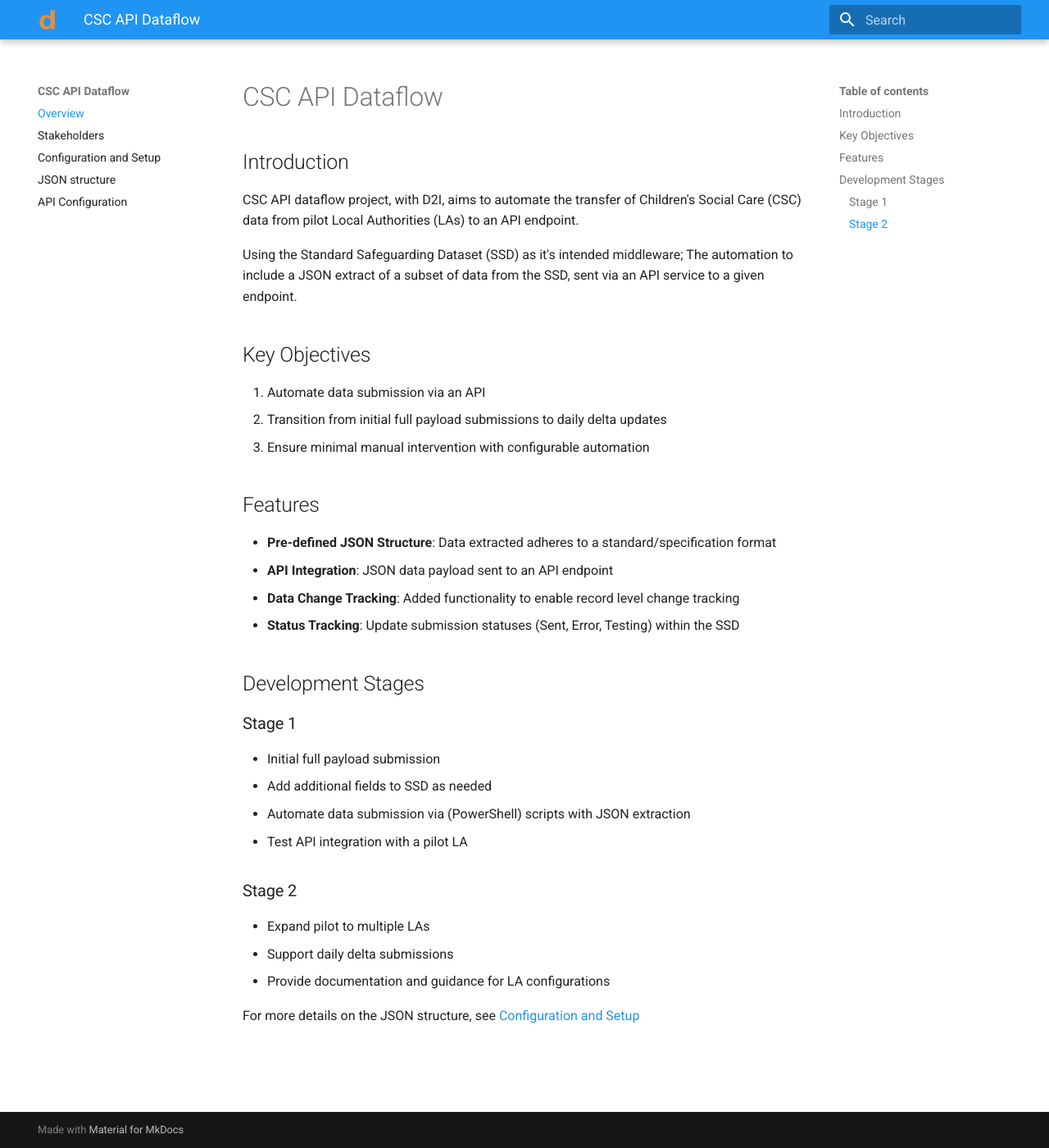
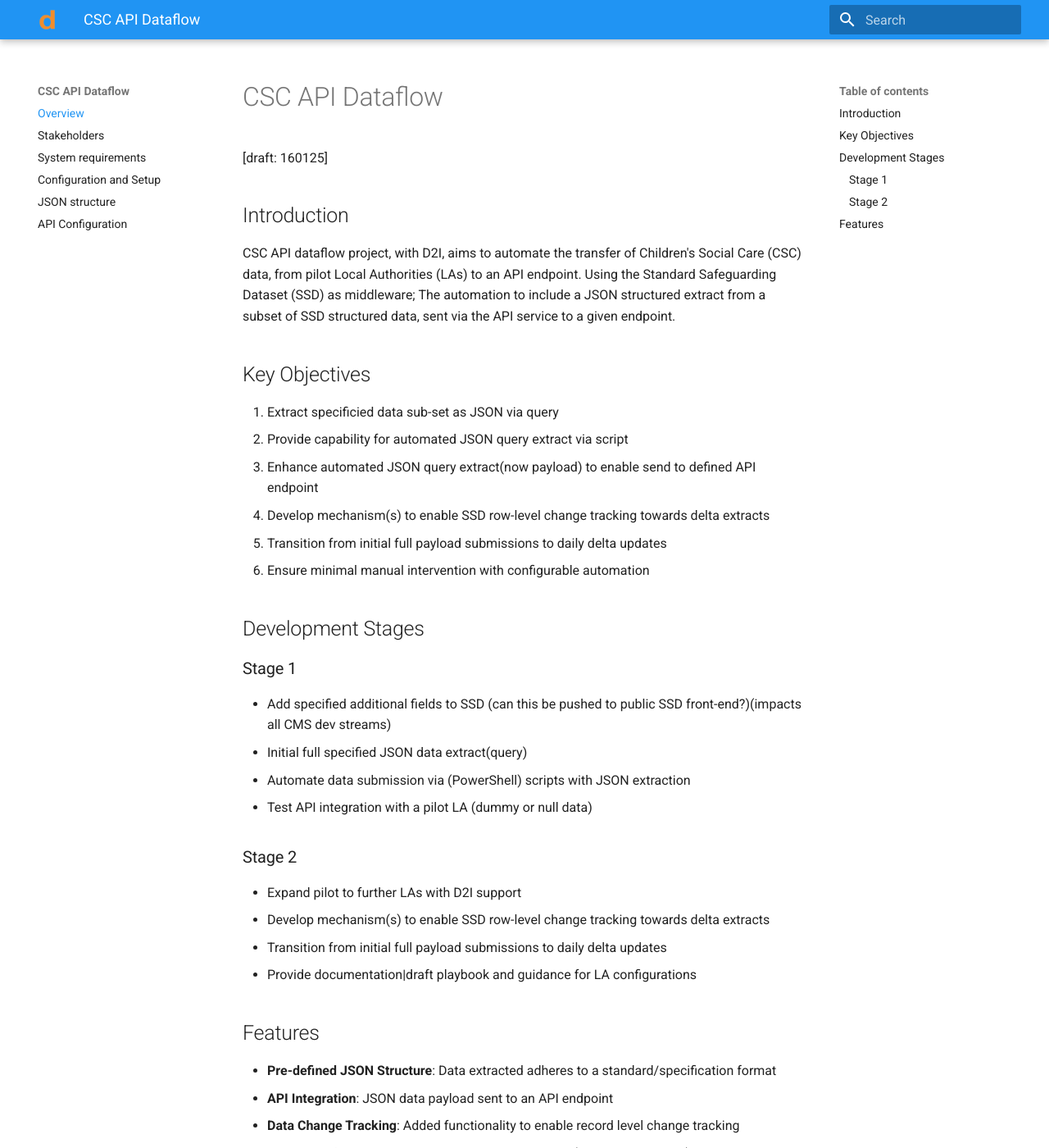
Before and after one commit to data-to-insight/dfe-csc-api-data-flows, an MkDocs documentation site: the page built from docs/index.md, in a window 1280 px wide and 1400 px high. Shown: the whole window at 82% size. Built offline with MkDocs 1.6.1 and Material for MkDocs 9.7.7, drawn with Linux system fonts in a browser that asks for light colours; some of the changed text lies outside the part shown.

Commit message:
text content updates

```diff
--- a/docs/index.md
+++ b/docs/index.md
@@ -1,31 +1,37 @@
 # CSC API Dataflow
+[draft: 160125]
 
 ## Introduction
-CSC API dataflow project, with D2I, aims to automate the transfer of Children's Social Care (CSC) data from pilot Local Authorities (LAs) to an API endpoint.
-
-Using the Standard Safeguarding Dataset (SSD) as it's intended middleware; The automation to include a JSON extract of a subset of data from the SSD, sent via an API service to a given endpoint.
+CSC API dataflow project, with D2I, aims to automate the transfer of Children's Social Care (CSC) data, from pilot Local Authorities (LAs) to an API endpoint.
+Using the Standard Safeguarding Dataset (SSD) as middleware; The automation to include a JSON structured extract from a subset of SSD structured data, sent via the API service to a given endpoint.
 
 ## Key Objectives
-1. Automate data submission via an API
-2. Transition from initial full payload submissions to daily delta updates
-3. Ensure minimal manual intervention with configurable automation
+1. Extract specificied data sub-set as JSON via query
+2. Provide capability for automated JSON query extract via script
+3. Enhance automated JSON query extract(now payload) to enable send to defined API endpoint
+4. Develop mechanism(s) to enable SSD row-level change tracking towards delta extracts
+5. Transition from initial full payload submissions to daily delta updates
+6. Ensure minimal manual intervention with configurable automation
+
+## Development Stages
+### Stage 1
+- Add specified additional fields to SSD (can this be pushed to public SSD front-end?)(impacts all CMS dev streams)
+- Initial full specified JSON data extract(query)
+- Automate data submission via (PowerShell) scripts with JSON extraction
+- Test API integration with a pilot LA (dummy or null data)
+
+### Stage 2
+- Expand pilot to further LAs with D2I support
+- Develop mechanism(s) to enable SSD row-level change tracking towards delta extracts
+- Transition from initial full payload submissions to daily delta updates
+- Provide documentation|draft playbook and guidance for LA configurations
+
 
 ## Features
 - **Pre-defined JSON Structure**: Data extracted adheres to a standard/specification format
 - **API Integration**: JSON data payload sent to an API endpoint
 - **Data Change Tracking**: Added functionality to enable record level change tracking
-- **Status Tracking**: Update submission statuses (Sent, Error, Testing) within the SSD
+- **Status Tracking**: Store/update API reponse statuses (Sent, Error, Testing) within the SSD
 
-## Development Stages
-### Stage 1
-- Initial full payload submission
-- Add additional fields to SSD as needed
-- Automate data submission via (PowerShell) scripts with JSON extraction
-- Test API integration with a pilot LA
-
-### Stage 2
-- Expand pilot to multiple LAs
-- Support daily delta submissions
-- Provide documentation and guidance for LA configurations
 
 For more details on the JSON structure, see [Configuration and Setup](setup.md)
--- a/mkdocs.yml
+++ b/mkdocs.yml
@@ -17,6 +17,7 @@ theme:
 nav:
   - Overview: index.md
   - Stakeholders: stakeholders.md
+  - System requirements: system_requirements.md
   - Configuration and Setup: setup.md
   - JSON structure: payload_structure.md
   - API Configuration: api_config.md
```
Also changed, not shown: docs/api_config.md (+3 -0 lines), docs/payload_structure.md (+1 -0 lines), docs/setup.md (+9 -25 lines), docs/stakeholders.md (+9 -3 lines), docs/system_requirements.md (added, +34 -0 lines).
